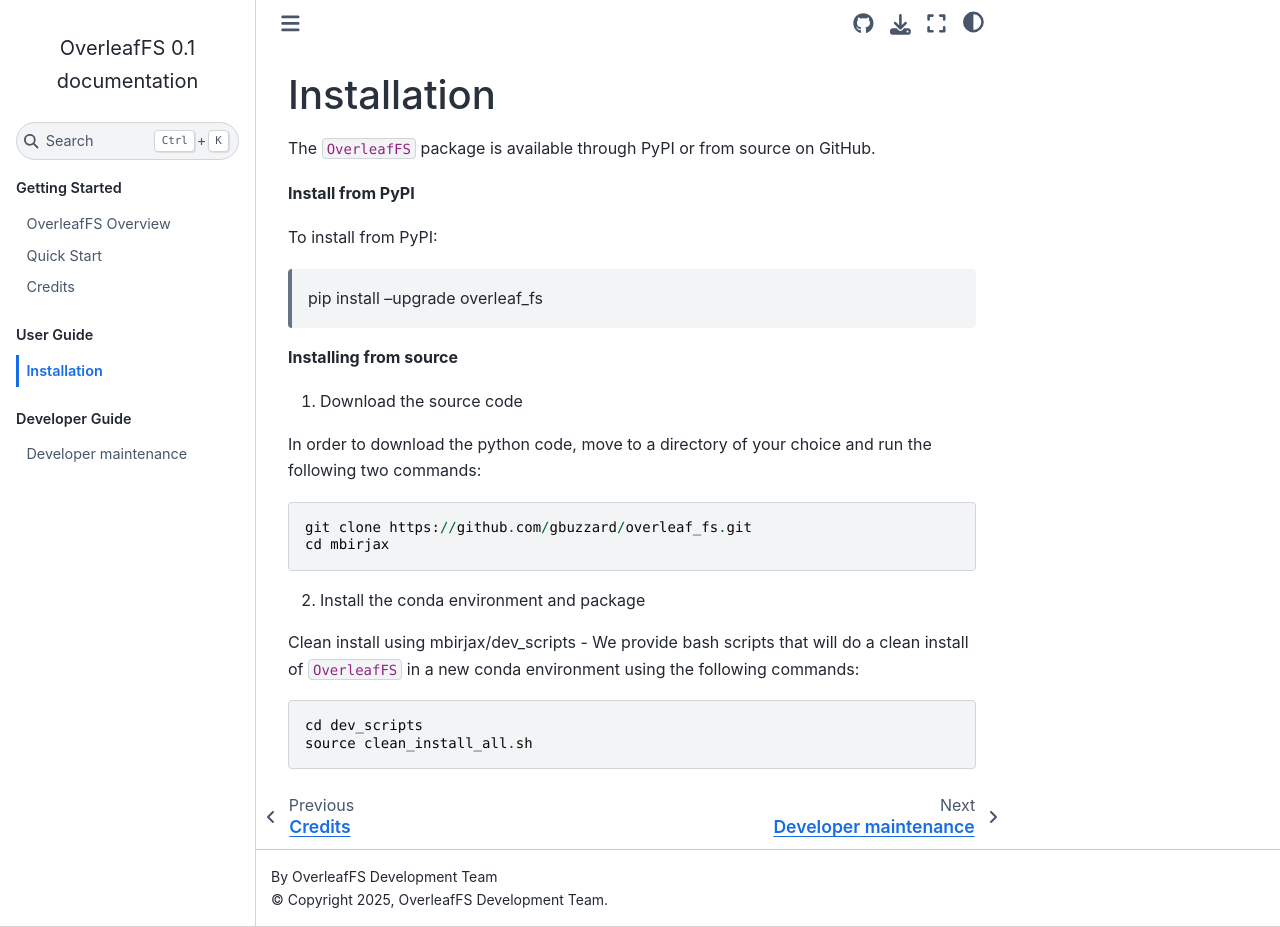
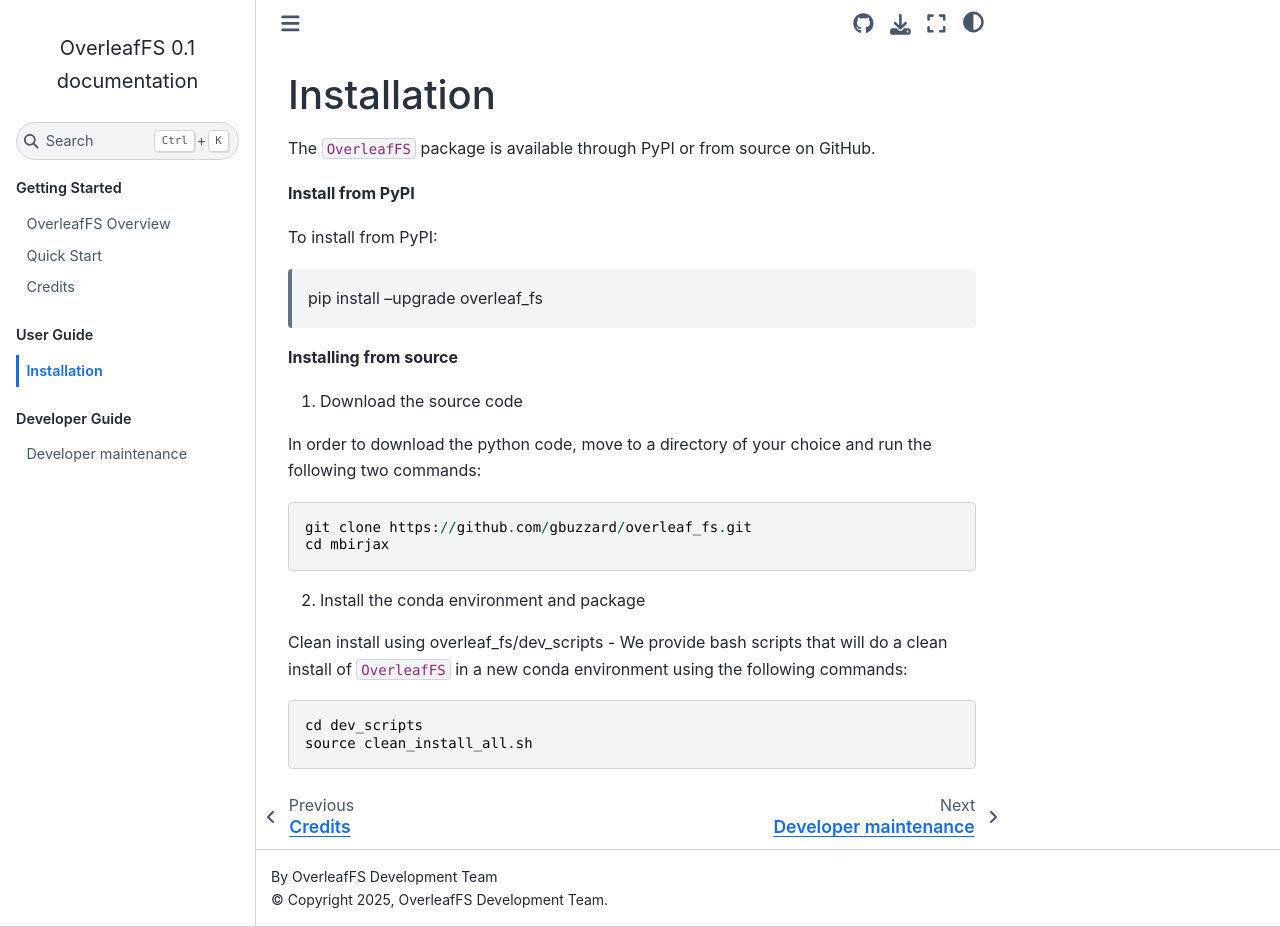
Before and after one commit to gbuzzard/overleaf_fs, a Sphinx documentation site: the page built from docs/source/install.rst, in a window 1280 px wide and 927 px high. Built offline with Sphinx 7.4.7 and the Sphinx Book theme 1.1.4, drawn with Linux system fonts in a browser that asks for light colours; pages that are not in the unit, such as notebooks, are missing from menus.

Commit message:
Initial draft of readthedocs documentation.

```diff
--- a/docs/source/install.rst
+++ b/docs/source/install.rst
@@ -23,7 +23,7 @@
 
 2. Install the conda environment and package
 
-Clean install using mbirjax/dev_scripts - We provide bash scripts that will do a clean install of ``OverleafFS`` in a new conda environment using the following commands::
+Clean install using overleaf_fs/dev_scripts - We provide bash scripts that will do a clean install of ``OverleafFS`` in a new conda environment using the following commands::
 
     cd dev_scripts
     source clean_install_all.sh
```
